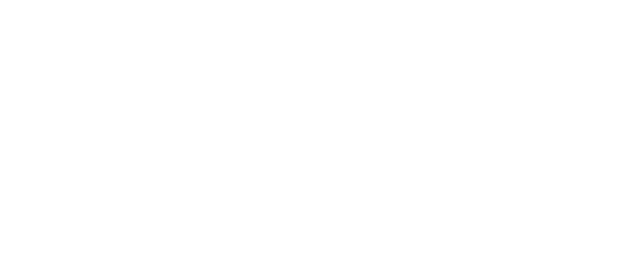
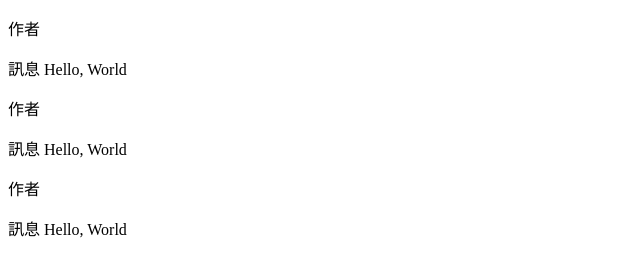
Before and after one commit to three3year/test, a plain HTML site: page index.html in a window 1280 px wide. Shown: the whole page, without its empty margins (0-640 px from the left). Drawn offline with Linux system fonts and the light colour scheme.

Commit message:
insert post*3
in post:
insert field*2(作者  訊息)

```diff
--- a/index.html
+++ b/index.html
@@ -5,6 +5,44 @@
 	<title>Document</title>
 </head>
 <body>
-
+	<div class="post">
+		<p>
+			<span class="field">
+				作者
+			</span>
+		</p>
+		<p>
+			<span class="field">
+				訊息
+			</span>
+			Hello, World
+		</p>
+	</div>
+	<div class="post">
+		<p>
+			<span class="field">
+				作者
+			</span>
+		</p>
+		<p>
+			<span class="field">
+				訊息
+			</span>
+			Hello, World
+		</p>
+	</div>
+	<div class="post">
+		<p>
+			<span class="field">
+				作者
+			</span>
+		</p>
+		<p>
+			<span class="field">
+				訊息
+			</span>
+			Hello, World
+		</p>
+	</div>
 </body>
 </html>
```
